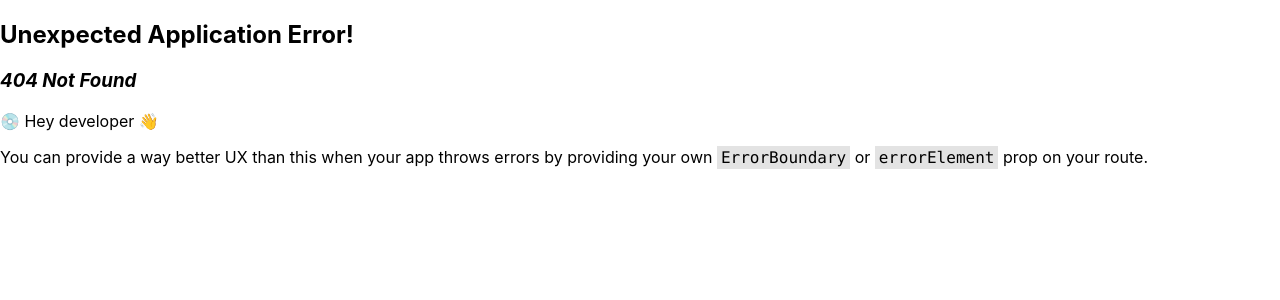
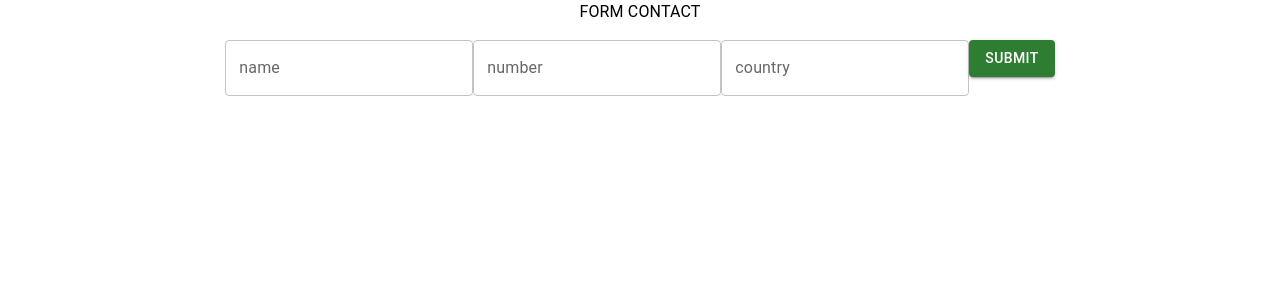
Before and after one commit to maryamkaramad/myContact2, a React (Create React App) app: page /addcontact in a window 1280 px wide. Before the commit this address had no page. Shown: the top 300 px of the page. Built offline with nearby package versions, Linux system fonts and the light colour scheme.

Commit message:
add addcontact form

```diff
--- a/src/componenets/Home/HomeHeader.jsx
+++ b/src/componenets/Home/HomeHeader.jsx
@@ -1,11 +1,22 @@
 import React from "react";
-import { Grid, Typography } from "@mui/material";
+import { Button, Grid, Typography } from "@mui/material";
+import { Link } from "react-router-dom";
 const HomeHeader = () => {
   return (
-    <Grid container display={"flex"} justifyContent={"center"}>
+    <Grid
+      container
+      display={"flex"}
+      justifyContent={"space-around"}
+      alignItems={"center"}
+    >
       <Typography m={2} variant={"h4"} color={"GrayText"}>
         Contact Dashboard
       </Typography>
+      <Grid>
+        <Link to={"/addcontact"}>
+          <Button varient="outlined">add contact</Button>
+        </Link>
+      </Grid>
     </Grid>
   );
 };
--- a/src/componenets/Home/TableContact.js
+++ b/src/componenets/Home/TableContact.js
@@ -8,7 +8,7 @@ const TableContact = () => {
 
 
   return (
-    <Grid container display={"flex"} flexDirection={"column"}>
+    <Grid container display={"flex"} flexDirection={"column"} justifyContent={"space-around"}>
 {contacts.map(contact=><TableRow contact={contact}/> )}
     </Grid>
   )
--- a/src/componenets/Home/TableRow.js
+++ b/src/componenets/Home/TableRow.js
@@ -9,7 +9,7 @@ const TableRow = ( {contact}) => {
 dispatch(deleteContact(id))
   }
   return (
-    <Grid display={'flex'} flexDirection={"row"} padding={2} alignItems={'center'}>
+    <Grid display={'flex'} flexDirection={"row"} padding={2} alignItems={'center'} justifyContent={"space-around"}>
     {rowTable.map(row=>(
 <Grid padding={2} key={row.id}>
 <Typography> {row.title.toUpperCase()}:{contact[row.title]}</Typography>
--- /dev/null
+++ b/src/data/form/FormInout.js
@@ -0,0 +1,6 @@
+const FormInput=[
+    {id:1,name:"name"},
+    {id:2,name:"number"},
+    {id:3,name:"country"},
+  ]
+  export default FormInput
--- /dev/null
+++ b/src/page/Form.js
@@ -0,0 +1,55 @@
+import React from 'react'
+import { Typography, Grid, TextField } from '@mui/material';
+import { Button } from '@mui/material';
+import { useState, useEffect } from 'react';
+import FormInput from '../data/form/FormInout';
+import { useDispatch } from 'react-redux';
+import {addContact} from '../redux/slice/contact.reducer'
+import {useNavigate} from 'react-router-dom'
+const Form = () => {
+  const dispatch=useDispatch();
+const navigate=useNavigate()
+const emptyInput={id:Math.floor(Math.random()*1000),name:"", number:"", country:""}
+  const[form,setForm]=useState(emptyInput);
+  console.log(form)
+  const handlechang=(e)=>{
+    setForm({...form,[e.target.name]:e.target.value})
+  }
+  const handlesubmit=e=>{
+    e.preventDefault();
+    dispatch(addContact(form))
+    clearInput()
+ navigate('/')
+  }
+  const clearInput=()=>{
+    setForm(emptyInput);
+  }
+  useEffect(() => {
+
+    return () => {
+      clearInput()
+  }
+  },[]);
+  return (
+    <Grid  display={"flex"} alignItems={"center"} justifyContent={"center"}>
+    <Grid container display={"flex"} flexDirection={"column"} alignItems={"center"} >
+        <Grid>
+        <Typography>FORM CONTACT</Typography>
+        </Grid >
+        <Grid m={2}  >
+<form onSubmit={handlesubmit}>
+  {FormInput.map(fi=>(
+    <TextField onChange={handlechang} key={fi.id}  label={fi.name} name={fi.name}  value={form[fi.name]}/>
+  ))}
+<Button type='submit' variant='contained' color={"success"}>
+    submit
+</Button>
+</form>
+</Grid>
+        </Grid>
+        </Grid>
+
+  )
+}
+
+export default Form
--- a/src/redux/slice/contact.reducer.js
+++ b/src/redux/slice/contact.reducer.js
@@ -15,11 +15,18 @@ export const ContactSlice = createSlice({
      const index=state.findIndex(state => state.id ===payload.id)
      state.splice(index,1)
     },
+    addContact: (state,action) => {
+      const{payload}=action
+      //payload==={id name number country}
+
+      state.push(payload)
+
+        },
 
   },
 })
 
 
-export const { deleteContact, decrement, incrementByAmount } = ContactSlice.actions
+export const { deleteContact, addContact } = ContactSlice.actions
 
 export default ContactSlice.reducer
--- a/src/router/route.js
+++ b/src/router/route.js
@@ -1,10 +1,15 @@
 import Home from "../page/Home/Home";
 import {createBrowserRouter} from 'react-router-dom';
+import Form from './../page/Form';
 
 const router = createBrowserRouter([
     {
       path: "/",
       element: <Home/>,
     },
+    {
+      path: "/addcontact",
+      element: <Form/>,
+    },
   ]);
   export default router
```
